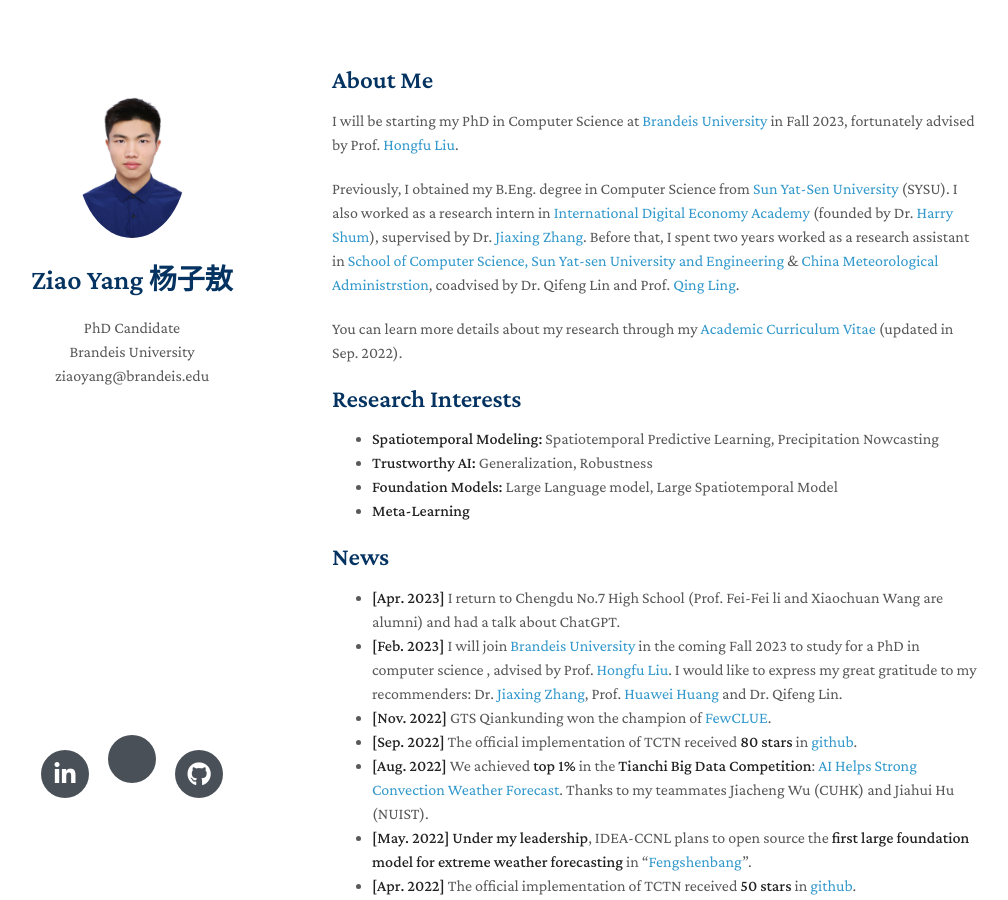
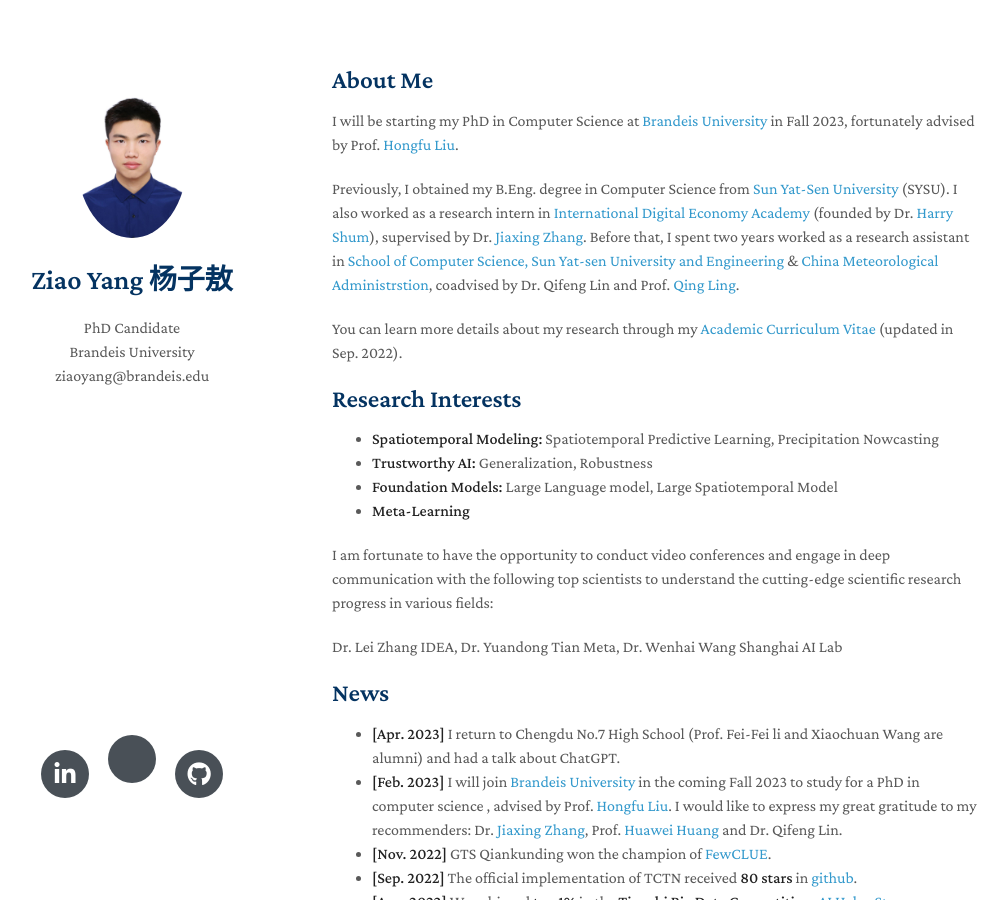
Before and after one commit to yangziao56/homepage, a Jekyll site: the page built from index.md, in a window 1280 px wide and 900 px high. Shown: the whole window, without its empty margins (138-1146 px from the left). Built offline with Jekyll 4.4.1, drawn with Linux system fonts in a browser that asks for light colours; nearby versions of some CDN libraries; a style sheet for code colours, icons or effects is not loaded; our own code applies the rules of GitHub Pages for plain Markdown files.

Commit message:
Update index.md
Signed-off-by: Ziao Yang <70676524+yangziao56@users.noreply.github.com>

```diff
--- a/index.md
+++ b/index.md
@@ -16,6 +16,10 @@
 - **Trustworthy AI:** Generalization, Robustness
 - **Foundation Models:** Large Language model, Large Spatiotemporal Model
 - **Meta-Learning**
+
+I am fortunate to have the opportunity to conduct video conferences and engage in deep communication with the following top scientists to understand the cutting-edge scientific research progress in various fields:
+
+Dr. Lei Zhang IDEA, Dr. Yuandong Tian Meta, Dr. Wenhai Wang Shanghai AI Lab
 
 ## News
 - **[Apr. 2023]** I return to Chengdu No.7 High School (Prof. Fei-Fei li and Xiaochuan Wang are alumni) and had a talk about ChatGPT.
```
